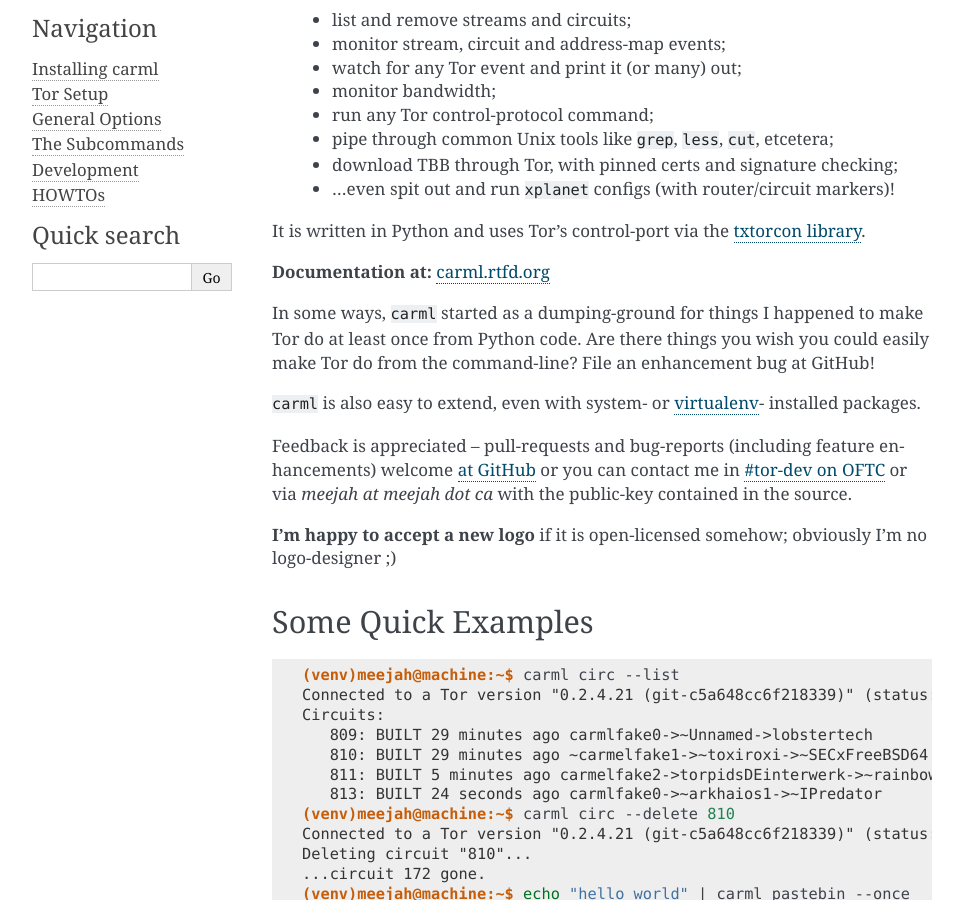
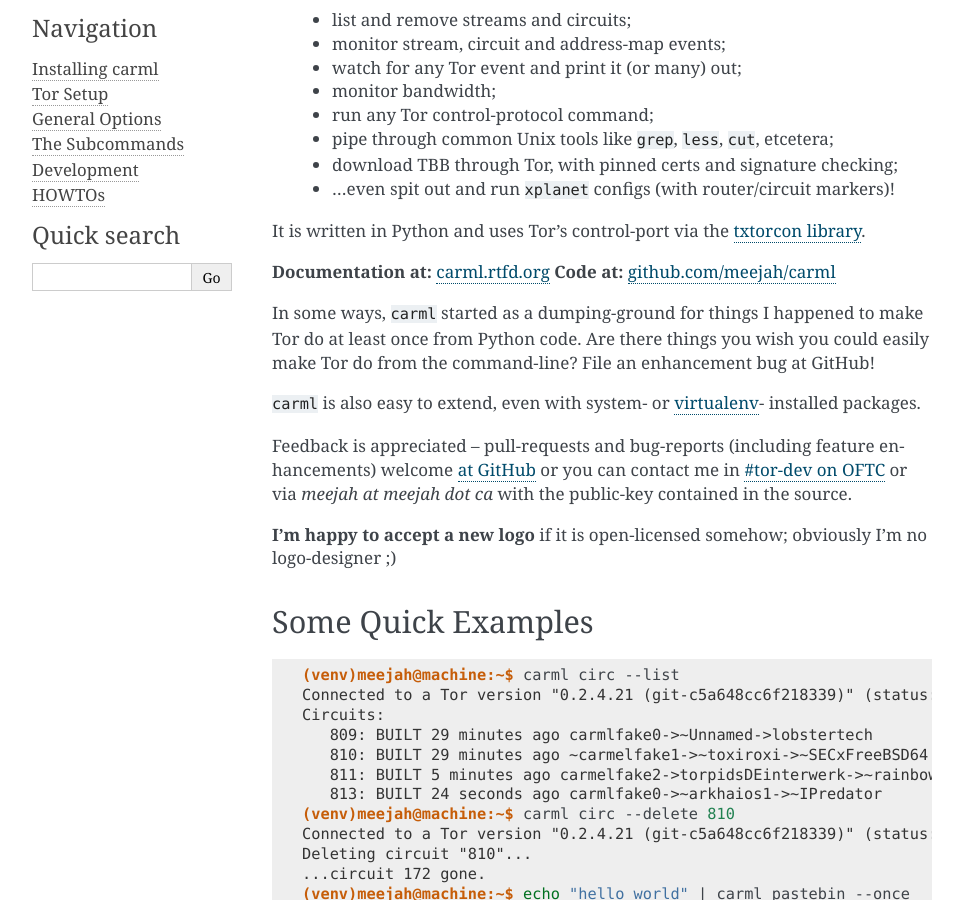
Before and after one commit to meejah/carml, a Sphinx documentation site: the page built from doc/index.rst, in a window 1280 px wide and 900 px high, scrolled down 338 px. Shown: the whole window, without its empty margins (148-1111 px from the left). Built offline with Sphinx 7.4.7, drawn with Linux system fonts in a browser that asks for light colours; pages that are not in the unit, such as notebooks, are missing from menus.

Commit message:
github link

```diff
--- a/doc/index.rst
+++ b/doc/index.rst
@@ -29,6 +29,7 @@
 library <https://txtorcon.readthedocs.org>`_.
 
 **Documentation at:** `carml.rtfd.org <https://carml.readthedocs.org/en/latest/>`_
+**Code at:** `github.com/meejah/carml <https://github.com/meejah/carml/>`_
 
 In some ways, ``carml`` started as a dumping-ground for things I
 happened to make Tor do at least once from Python code. Are there
```
